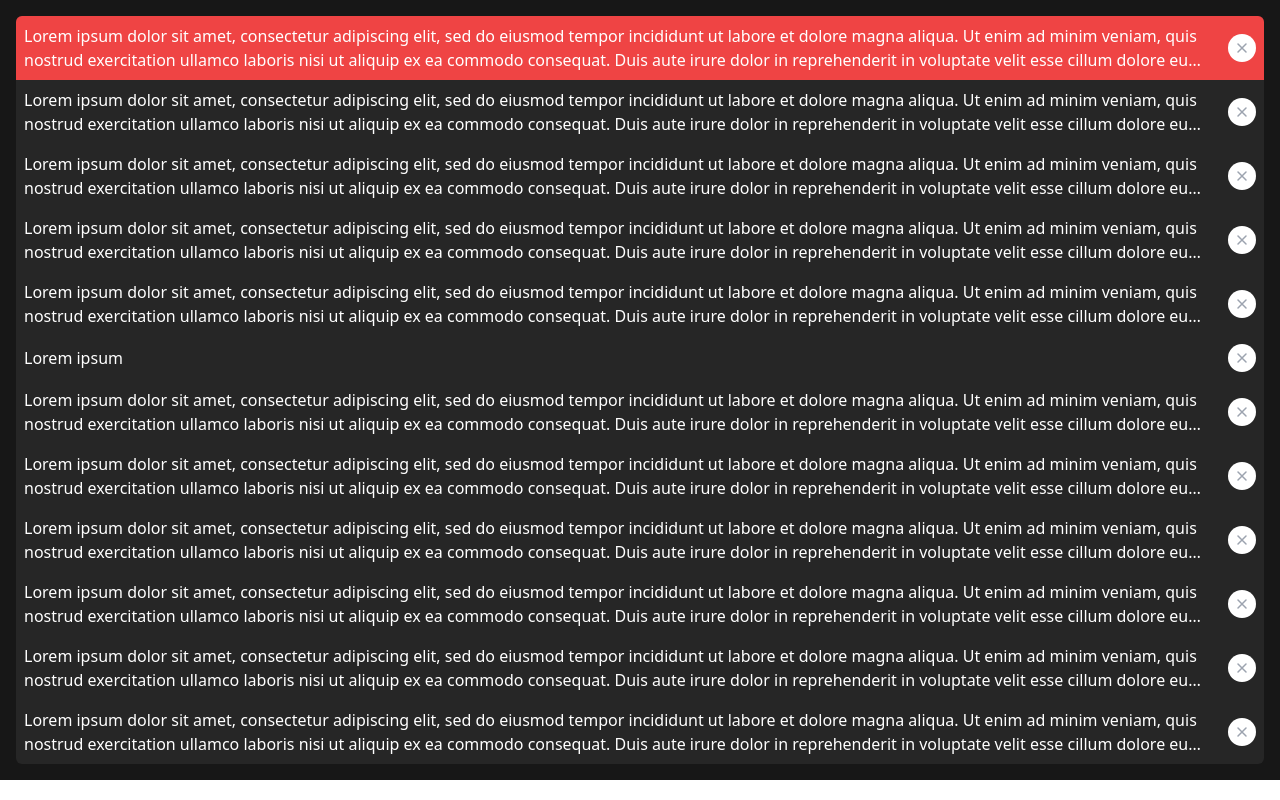
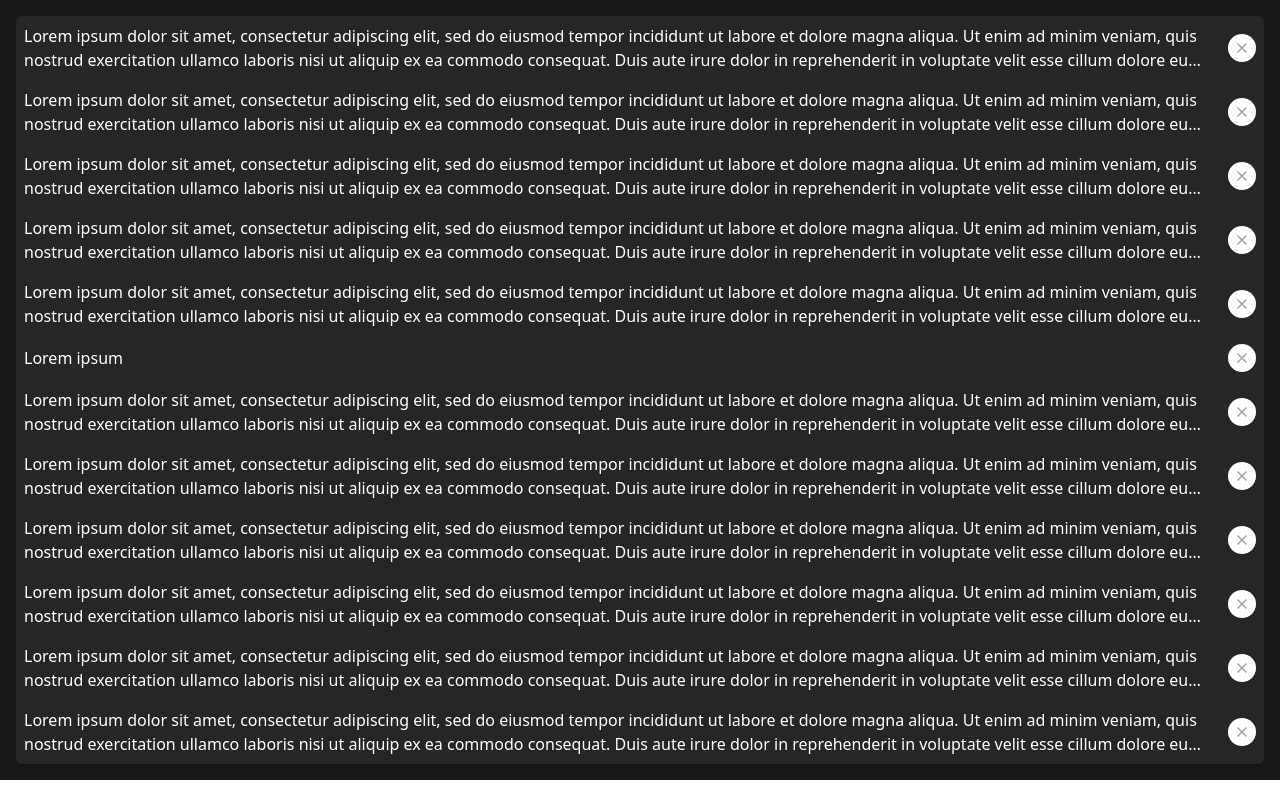
Before and after one commit to felixkroemer/cliphoard, a Vue app: page / in a window 1280 px wide. Built offline with nearby package versions, Linux system fonts and the light colour scheme.

Commit message:
make items selectable and fix formatting

```diff
--- a/src/App.vue
+++ b/src/App.vue
@@ -17,12 +17,30 @@ const items = ref([
   { text: "Lorem ipsum dolor sit amet, consectetur adipiscing elit, sed do eiusmod tempor incididunt ut labore et dolore magna aliqua. Ut enim ad minim veniam, quis nostrud exercitation ullamco laboris nisi ut aliquip ex ea commodo consequat. Duis aute irure dolor in reprehenderit in voluptate velit esse cillum dolore eu fugiat nulla pariatur. Excepteur sint occaecat cupidatat non proident, sunt in culpa qui officia deserunt mollit anim id est laborum." },
 ])
 
+const hoveredItemIndex = ref(null)
+const selectedItemIndex = ref(null)
+
 </script>
 
 <template>
   <div class="p-4 bg-neutral-900">
     <ul class="bg-neutral-800 rounded-md overflow-hidden">
-      <ListItem v-for="(item, index) in items" :item="item" :highlighted="index == 0" />
+      <ListItem v-for="(item, index) in items"
+                :item="item"
+                :highlighted="index === selectedItemIndex"
+                :hovered="index === hoveredItemIndex"
+                :index="index"
+                @mouseover="hoveredItemIndex = index"
+                @mouseout="hoveredItemIndex = null"
+                @delete="(i) => {
+                  if (i === selectedItemIndex) {
+                    selectedItemIndex = null;
+                  } else if (i < selectedItemIndex) {
+                    selectedItemIndex--;
+                  }
+                  items.splice(i, 1)
+                }"
+                @click="selectedItemIndex = index" />
     </ul>
   </div>
 </template>
--- a/src/components/ListItem.vue
+++ b/src/components/ListItem.vue
@@ -1,14 +1,23 @@
 <template>
-    <li class="p-2 flex place-items-center" :class="{ 'bg-red-500': highlighted }">
+    <li class="p-2 flex place-items-center"
+        :class="{ 'bg-slate-800': highlighted && !hovered, 'bg-slate-700': hovered }">
         <p class="text-white flex-1 line-clamp-2 mr-2">
             {{ item.text }}
         </p>
         <button type="button"
-            class="bg-white rounded-full p-2 text-gray-400 hover:text-gray-500 hover:bg-gray-100 focus:outline-none">
+                @click.stop="$emit('delete', index)"
+                class="bg-white rounded-full p-2 text-gray-400 hover:text-gray-500 hover:bg-gray-100 focus:outline-none">
             <div>
-                <svg class="h-3 w-3" xmlns="http://www.w3.org/2000/svg" fill="none" viewBox="0 0 24 24"
-                    stroke="currentColor" aria-hidden="true">
-                    <path stroke-linecap="round" stroke-linejoin="round" stroke-width="3" d="M20 4L4 20M4 4L20 20" />
+                <svg class="h-3 w-3"
+                     xmlns="http://www.w3.org/2000/svg"
+                     fill="none"
+                     viewBox="0 0 24 24"
+                     stroke="currentColor"
+                     aria-hidden="true">
+                    <path stroke-linecap="round"
+                          stroke-linejoin="round"
+                          stroke-width="3"
+                          d="M20 4L4 20M4 4L20 20" />
                 </svg>
             </div>
         </button>
@@ -16,7 +25,7 @@
 </template>
 
 <script setup>
-defineProps(['item', 'highlighted']);
+defineProps(['item', 'highlighted', 'hovered', 'index']);
 </script>
 
 <style scoped></style>
```
